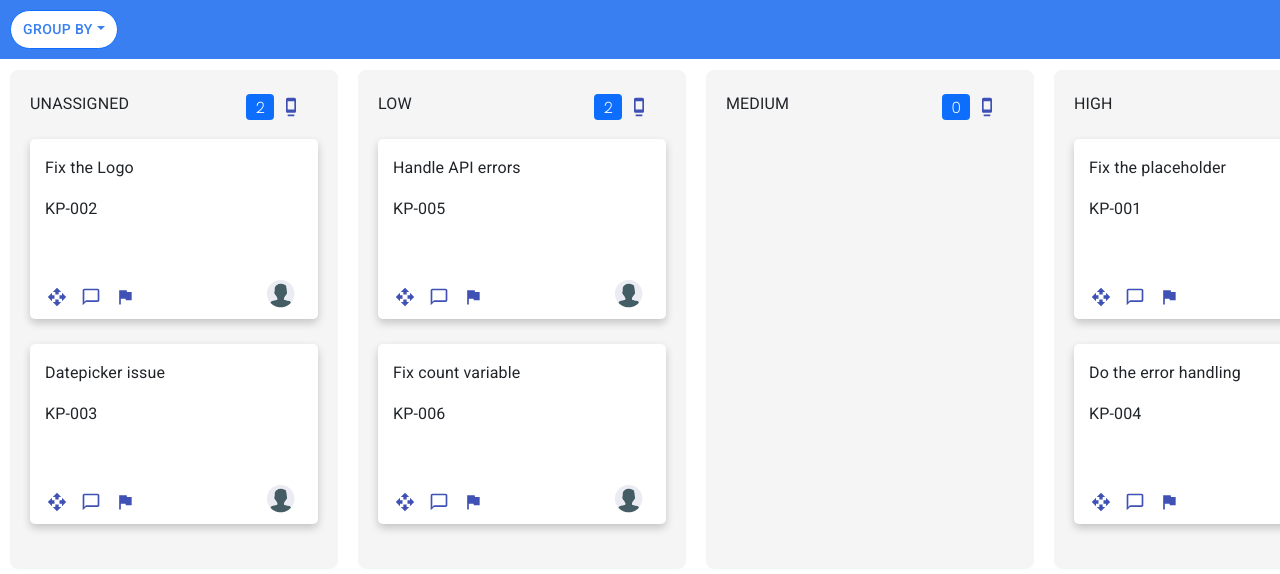
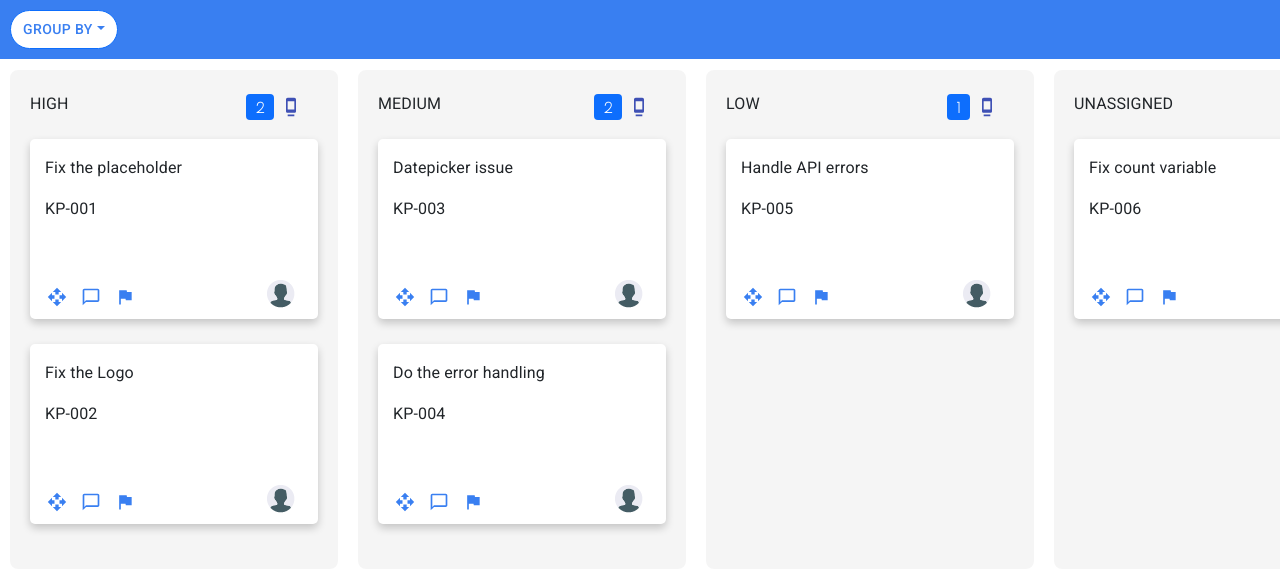
Before and after one commit to karthik-sarav/kanban-assignment, a React (Create React App) app: page / in a window 1280 px wide. Shown: the top 574 px of the page. Built offline with nearby package versions, Linux system fonts and the light colour scheme.

Commit message:
card action modal details.

```diff
--- a/package.json
+++ b/package.json
@@ -10,6 +10,7 @@
     "@testing-library/react": "^11.1.0",
     "@testing-library/user-event": "^12.1.10",
     "bootstrap": "^5.0.2",
+    "moment": "^2.29.1",
     "react": "^17.0.2",
     "react-beautiful-dnd": "^13.1.0",
     "react-bootstrap": "^2.0.0-beta.4",
--- a/src/Components/CardComponent.js
+++ b/src/Components/CardComponent.js
@@ -5,6 +5,14 @@ import FlagIcon from '@material-ui/icons/Flag';
 import { Draggable } from "react-beautiful-dnd";
 import { Typography } from "@material-ui/core";
 import CustomProfile from '../Images/CustomProfile';
+import { customTheme } from '../Configs/Constants';
+import { useState } from 'react';
+import { Modal, Button } from 'react-bootstrap';
+import Divider from '@material-ui/core/Divider';
+import Chip from '@material-ui/core/Chip';
+import Avatar from '@material-ui/core/Avatar';
+
+
 
 
 const useStyles = makeStyles((theme) => ({
@@ -19,13 +27,45 @@ const useStyles = makeStyles((theme) => ({
         height: "30px",
         width: "30px",
         margin: "0px 0 0 125px",
+    },
+    cardIcon: {
+        padding: "2px", margin: "5px", color: customTheme.primary,
+        "&:hover": {
+            backgroundColor: "whitesmoke",
+            borderRadius: "5px",
+            boxShadow: "1px black",
+            cursor: "pointer"
         }
+    },
+    modalContainer: {
+        display: "flex"
+    },
+    headingBold: {
+        fontWeight: "bold"
+    }
+
 }));
 
 const CardComponent = (props) => {
     const classes = useStyles();
     const { cardItem, index } = props;
+
+
+    const [expandView, setExpandView] = useState(false);
+    const [modalItem, setModalItem] = useState(null);
+
+    const handleExpand = (e, cardElement) => {
+        setExpandView(true);
+        setModalItem(cardElement);
+    }
+
+    const handleCloseExpand = () => {
+        setExpandView(false);
+        setModalItem(null);
+    }
+    console.log('modalItem-->', modalItem)
     return (
+        <>
             <Draggable key={cardItem.id} draggableId={cardItem.id} index={index}>
                 {(provided) => (
                     <div className={classes.cardItem} {...provided.draggableProps} {...provided.dragHandleProps} ref={provided.innerRef} >
@@ -37,9 +77,13 @@ const CardComponent = (props) => {
                         </div>
                         <div style={{ display: "flex" }} >
                             <div style={{ display: "flex", marginLeft: "10px" }}>
-                            <OpenWithIcon style={{ padding: "2px", margin: "5px" }} color="primary" fontSize="medium" />
-                            <ChatBubbleOutlineIcon style={{ padding: "2px", margin: "5px" }} color="primary" fontSize="medium" />
-                            <FlagIcon style={{ padding: "2px", margin: "5px" }} color="primary" fontSize="medium" />
+                                <OpenWithIcon
+                                    className={classes.cardIcon}
+                                    fontSize="medium"
+                                    onClick={(e) => handleExpand(e, cardItem)}
+                                />
+                                <ChatBubbleOutlineIcon className={classes.cardIcon} color="primary" fontSize="medium" />
+                                <FlagIcon className={classes.cardIcon} color="primary" fontSize="medium" />
                             </div>
                             <div className={classes.profileImage}>
                                 <CustomProfile />
@@ -48,6 +92,79 @@ const CardComponent = (props) => {
                     </div>
                 )}
             </Draggable>
+            {modalItem && expandView &&
+                <Modal size="lg" show={expandView} onHide={handleCloseExpand}>
+                    <Modal.Header>
+                        <Modal.Title>
+                            <Typography variant="h6">{`${modalItem.id} - ${modalItem.title}`}</Typography>
+                        </Modal.Title>
+                    </Modal.Header>
+                    <Modal.Body>
+                        <div className={classes.modalContainer}>
+                            <div style={{ flex: 2, margin: "10px 15px 10px 15px" }} >
+                                <div id="description" style={{ marginBottom: "10px", height: "200px" }}>
+                                    <Typography variant="subtitle1" className={classes.headingBold}>Description</Typography>
+                                    <Typography variant="body2">
+                                        {modalItem.description}
+                                    </Typography>
+                                </div>
+                                <div id="comments" style={{ marginBottom: "10px" }}>
+                                    <Typography variant="subtitle1" className={classes.headingBold}>Comments</Typography>
+                                    {
+                                        [...modalItem.comments].reverse().map((comment, index) => {
+                                            return (<Typography key={index} variant="body2" style={{ margin: "3px" }}>
+                                                {`${index + 1} - ${comment}`}
+                                            </Typography>)
+                                        })
+                                    }
+                                </div>
+                            </div>
+                            <Divider style={{ border: "1px solid grey", marginRight: "30px", height: "auto" }} />
+                            <div id="details" style={{ flex: 1 }} >
+                                <ModalListItem title={"ID: "} value={modalItem.id} />
+                                <ModalListItem title={"Risk: "} value={modalItem.risk} />
+                                <ModalListItem title={"Story Points: "} value={modalItem.storyPoints} />
+                                <ModalListItem title={"Status: "} value={modalItem.status} />
+                                <ModalListItem title={"Start Date: "} value={modalItem.startDate} />
+                                <ModalListItem title={"End Date: "} value={modalItem.endDate} />
+                                <ModalListItem title={"Assignee: "} value={modalItem.developer} />
+                            </div>
+                        </div>
+                    </Modal.Body>
+                    <Modal.Footer>
+                        <Button variant="danger" onClick={handleCloseExpand}>
+                            <Typography variant="button">Close</Typography>
+                        </Button>
+                    </Modal.Footer>
+                </Modal>
+            }
+        </>
+
+    )
+}
+
+const ModalListItem = (props) => {
+    const classes = useStyles();
+    const { title, value } = props;
+    console.log(title, value)
+    return (
+        <div style={{ display: "flex", justifyContent: "space-between", marginTop: "15px" }}>
+            <Typography variant="subtitle1" className={classes.headingBold} >{title}</Typography>
+            {title === "Status: " ?
+                <Chip style={{
+                    color: "white",
+                    fontWeight: "bold",
+                    backgroundColor: value === "Progress" || value === "Open" || value === "Done" ? customTheme.greenLight :
+                        value === "Cancelled" ? customTheme.error :
+                            value === "Testing" ? customTheme.warning : customTheme.secondary
+                }}
+                    avatar={<Avatar style={{ color: "whitesmoke" }}>{value[0]}</Avatar>}
+                    label={value}
+                />
+                :
+                < Typography variant="body2" style={{ alignSelf: "center" }} >{value}</Typography>
+            }
+        </div >
     )
 }
 
--- a/src/Components/NavbarComponent.js
+++ b/src/Components/NavbarComponent.js
@@ -1,6 +1,6 @@
 import { Dropdown } from "react-bootstrap";
 import { makeStyles } from "@material-ui/core/styles";
-import { headerConfig, groupByItems, customTheme, } from "../Configs/Constants";
+import { customTheme } from "../Configs/Constants";
 import { Typography } from "@material-ui/core";
 
 
--- a/src/Configs/Constants.js
+++ b/src/Configs/Constants.js
@@ -1,7 +1,11 @@
 export const headerConfig = {
     risk: [
         {
-            headerTitle: "unassigned",
+            headerTitle: "high",
+            pinned: false
+        },
+        {
+            headerTitle: "medium",
             pinned: false
         },
         {
@@ -9,11 +13,7 @@ export const headerConfig = {
             pinned: false
         },
         {
-            headerTitle: "medium",
-            pinned: false
-        },
-        {
-            headerTitle: "high",
+            headerTitle: "unassigned",
             pinned: false
         }
     ],
@@ -52,7 +52,17 @@ export const groupByItems = {
 
 export const customTheme = {
     primary: "#397ff1",
-    secondary: "#6aabfa",
+    secondary: "#2196f3",
     warning: "#f7ad02",
-    error: "#f9564c"
+    error: "#f50057",
+    greenPrimary: "#4caf50",
+    greenLight: "#388E3C"
 }
+
+export const status = {
+    open: "open",
+    progress: "progress",
+    testing: "testing",
+    done: "done",
+    cancelled: "cancelled"
+}
--- a/src/MockData/MockData.js
+++ b/src/MockData/MockData.js
@@ -1,3 +1,5 @@
+import moment from "moment";
+
 export const mockData = [
     {
         id: "KP-001",
@@ -5,27 +7,47 @@ export const mockData = [
         description: "Lorem ipsum dolor sit amet, consectetur adipiscing elit, sed do eiusmod tempor incididunt ut labore et dolore magna aliqua",
         risk: "high",
         developer: "karthik",
+        storyPoints: 3,
+        status: "Progress",
+        startDate: moment(new Date()).format('DD/MM/YYYY'),
+        endDate: moment(new Date()).format('DD/MM/YYYY'),
+        comments: ["Updated on 12/07/2021", "Check this on priority"]
     },
     {
         id: "KP-002",
         title: "Fix the Logo",
         description: "Vel facilisis volutpat est velit. Ultrices vitae auctor eu augue ut lectus arcu. Quam elementum pulvinar etiam non quam lacus suspendisse faucibus",
-        risk: "unassigned",
+        risk: "high",
         developer: "karthik",
+        status: "Open",
+        storyPoints: 3,
+        startDate: moment(new Date()).format('DD/MM/YYYY'),
+        endDate: moment(new Date()).format('DD/MM/YYYY'),
+        comments: ["comment1", "comment2"]
     },
     {
         id: "KP-003",
         title: "Datepicker issue",
         description: "Lorem ipsum dolor sit amet, consectetur adipiscing elit, sed do eiusmod tempor incididunt ut labore et dolore magna aliqua",
-        risk: "unassigned",
+        risk: "medium",
         developer: "andy",
+        status: "Testing",
+        storyPoints: 3,
+        startDate: moment(new Date()).format('DD/MM/YYYY'),
+        endDate: moment(new Date()).format('DD/MM/YYYY'),
+        comments: []
     },
     {
         id: "KP-004",
         title: "Do the error handling",
         description: "Lorem ipsum dolor sit amet, consectetur adipiscing elit, sed do eiusmod tempor incididunt ut labore et dolore magna aliqua",
-        risk: "high",
+        risk: "medium",
         developer: "unassigned",
+        status: "Done",
+        storyPoints: 3,
+        startDate: moment(new Date()).format('DD/MM/YYYY'),
+        endDate: moment(new Date()).format('DD/MM/YYYY'),
+        comments: []
     },
     {
         id: "KP-005",
@@ -33,12 +55,22 @@ export const mockData = [
         description: "Lorem ipsum dolor sit amet, consectetur adipiscing elit, sed do eiusmod tempor incididunt ut labore et dolore magna aliqua",
         risk: "low",
         developer: "unassigned",
+        status: "Progress",
+        storyPoints: 3,
+        startDate: moment(new Date()).format('DD/MM/YYYY'),
+        endDate: moment(new Date()).format('DD/MM/YYYY'),
+        comments: []
     },
     {
         id: "KP-006",
         title: "Fix count variable",
         description: "Lorem ipsum dolor sit amet, consectetur adipiscing elit, sed do eiusmod tempor incididunt ut labore et dolore magna aliqua",
-        risk: "low",
+        risk: "unassigned",
         developer: "unassigned",
+        status: "Progress",
+        storyPoints: 3,
+        startDate: moment(new Date()).format('DD/MM/YYYY'),
+        endDate: moment(new Date()).format('DD/MM/YYYY'),
+        comments: []
     }
 ]
--- a/src/Screens/HomeScreen.js
+++ b/src/Screens/HomeScreen.js
@@ -1,7 +1,7 @@
 import React, { useEffect, useState } from "react";
 import { makeStyles } from "@material-ui/core/styles";
 import { mockData } from "../MockData/MockData";
-import { headerConfig, groupByItems, customTheme, } from "../Configs/Constants";
+import { headerConfig, groupByItems } from "../Configs/Constants";
 import { DragDropContext, Droppable } from "react-beautiful-dnd";
 import CardComponent from "../Components/CardComponent";
 import ColumnHeader from "../Components/ColumnHeader";
@@ -17,7 +17,7 @@ const useStyles = makeStyles((theme) => ({
   },
   container: {
     display: "flex",
-    width:"fit-content",
+    width: "fit-content",
     paddingTop: "60px",
   },
   columnContainer: {
@@ -183,7 +183,6 @@ const HomeScreen = () => {
                 {(provided) => (
                   <div
                     id={item.headerTitle}
-                    key={index}
                     style={{ position: item.pinned ? "sticky" : "static" }}
                     className={classes.columnContainer}
                     {...provided.droppableProps}
```
Also changed, not shown: 1 other file (tests, documents, lock files or other folders). Lines whose indentation alone changed are shown as unchanged.
